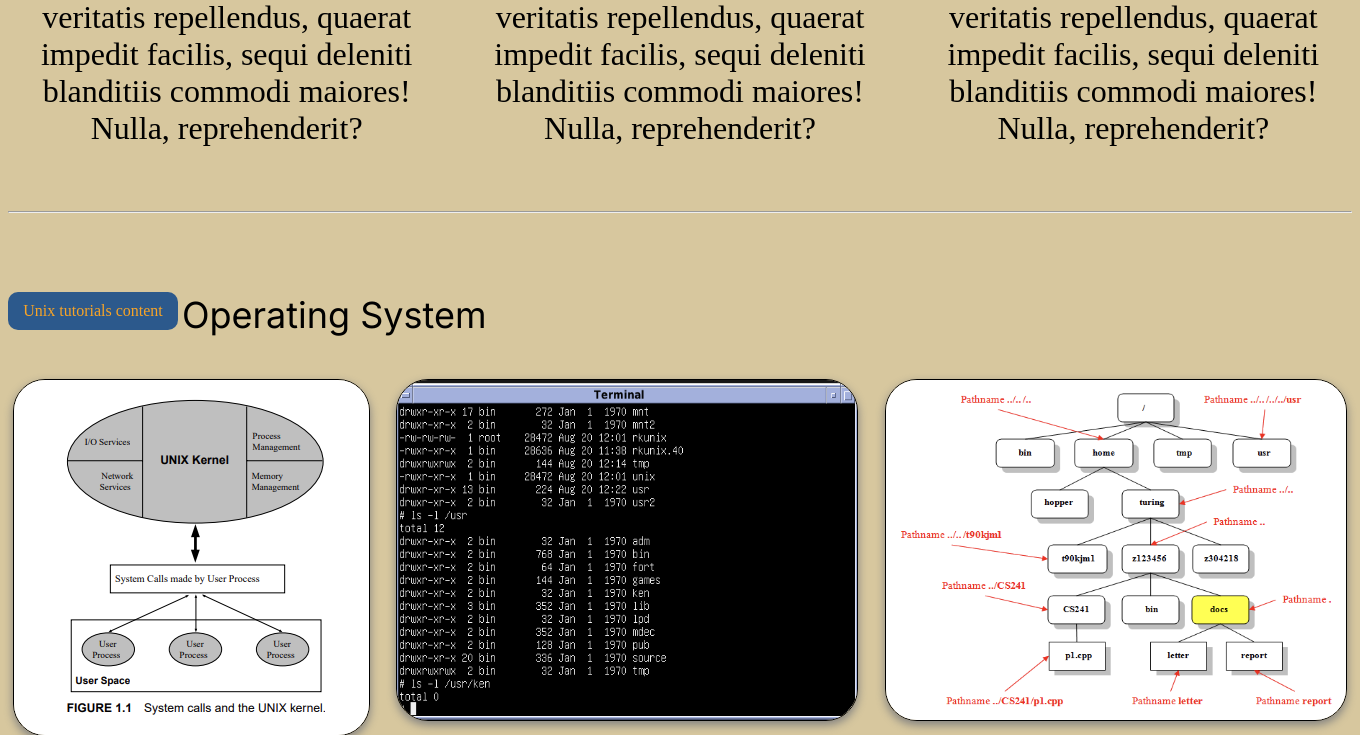
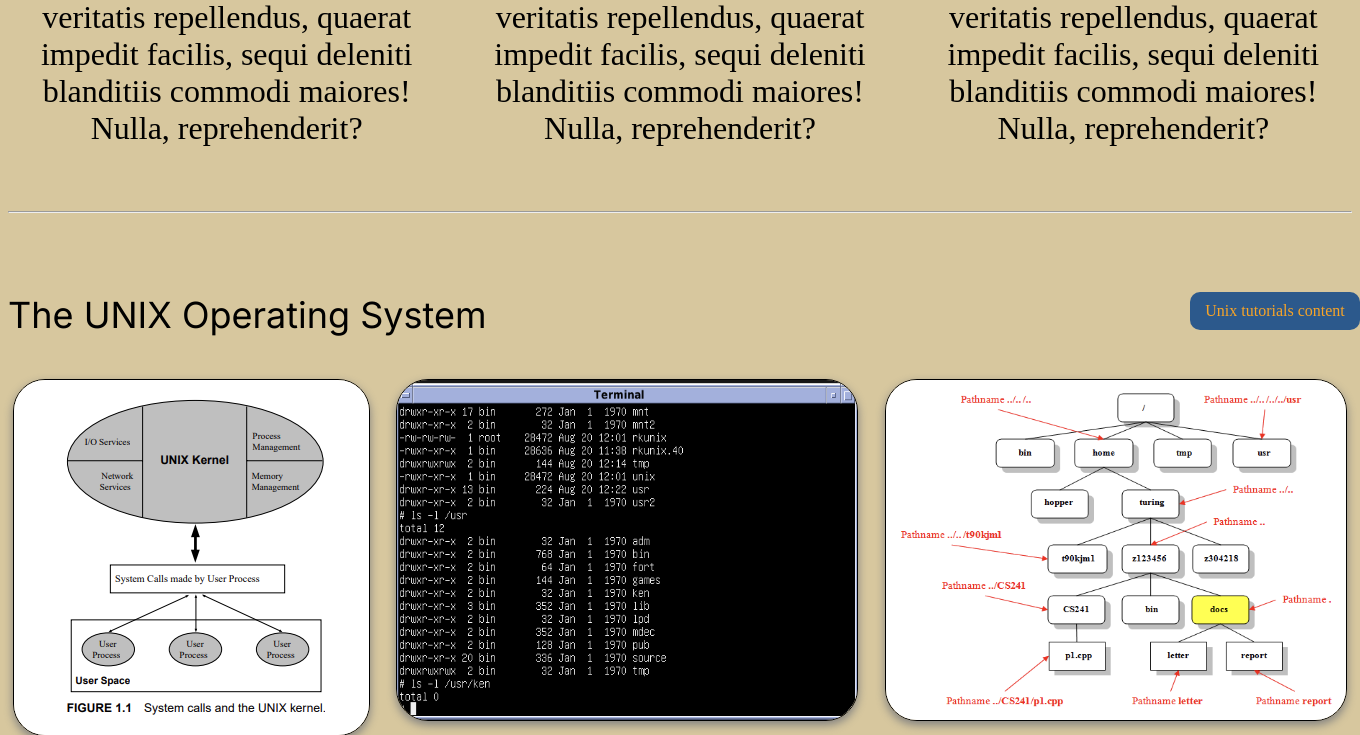
Before and after one commit to Kaiirros/ISTE240-Roasted-Duck, a PHP site: page /intro.php in a window 1360 px wide. Shown: the part 470-1205 px from the top of the page. Run offline with PHP 8.4, Linux system fonts and the light colour scheme.

Commit message:
the button before it is now in the right corner

```diff
--- a/assets/css/style.css
+++ b/assets/css/style.css
@@ -439,6 +439,7 @@ INTRO PAGE
     position: fixed;
     bottom: 0;
     width: 150px;
+    right: 0;
     /* z-index: 1000; */
     background-color: #2c598c;
     padding: 10px;
```
